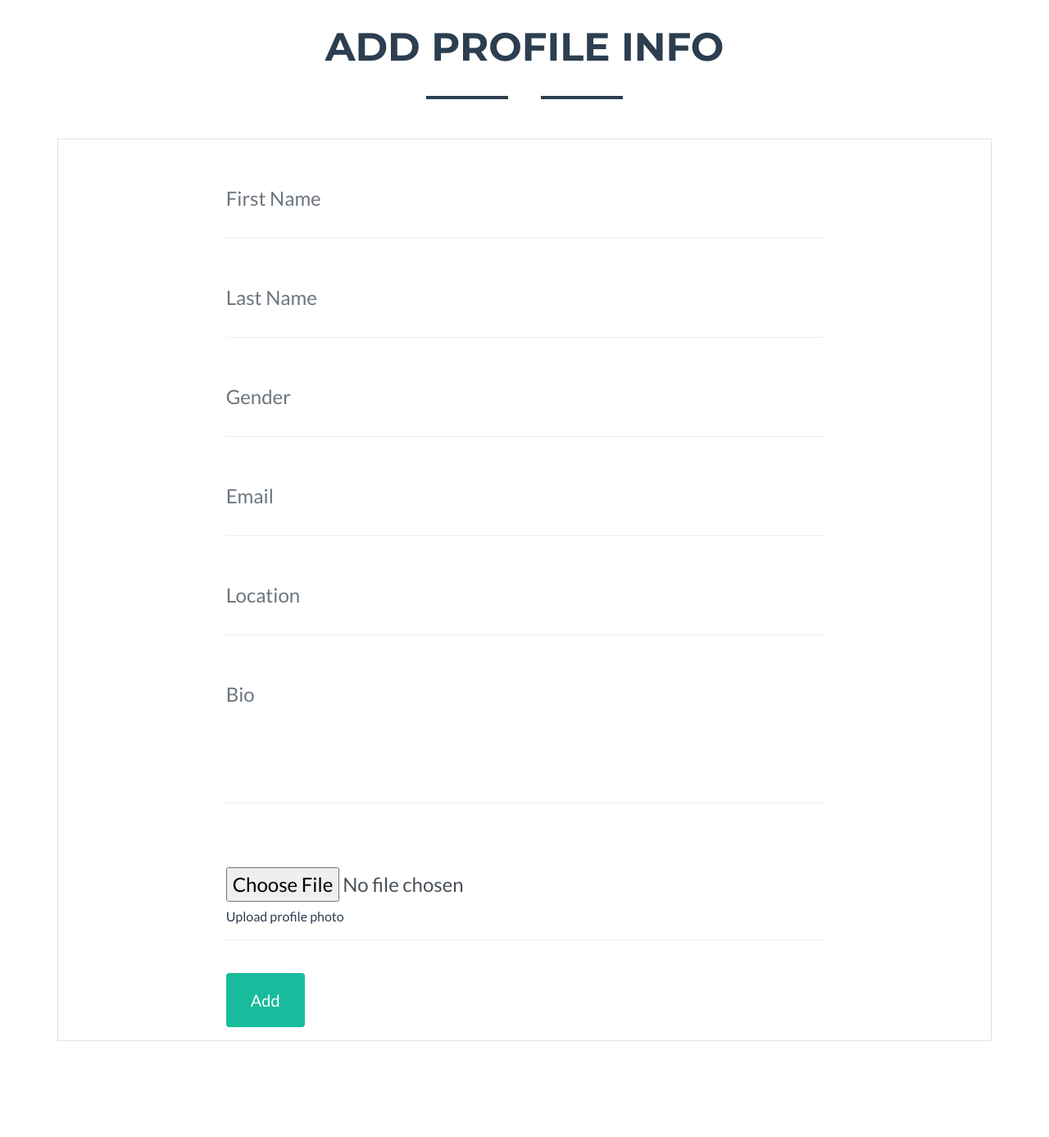
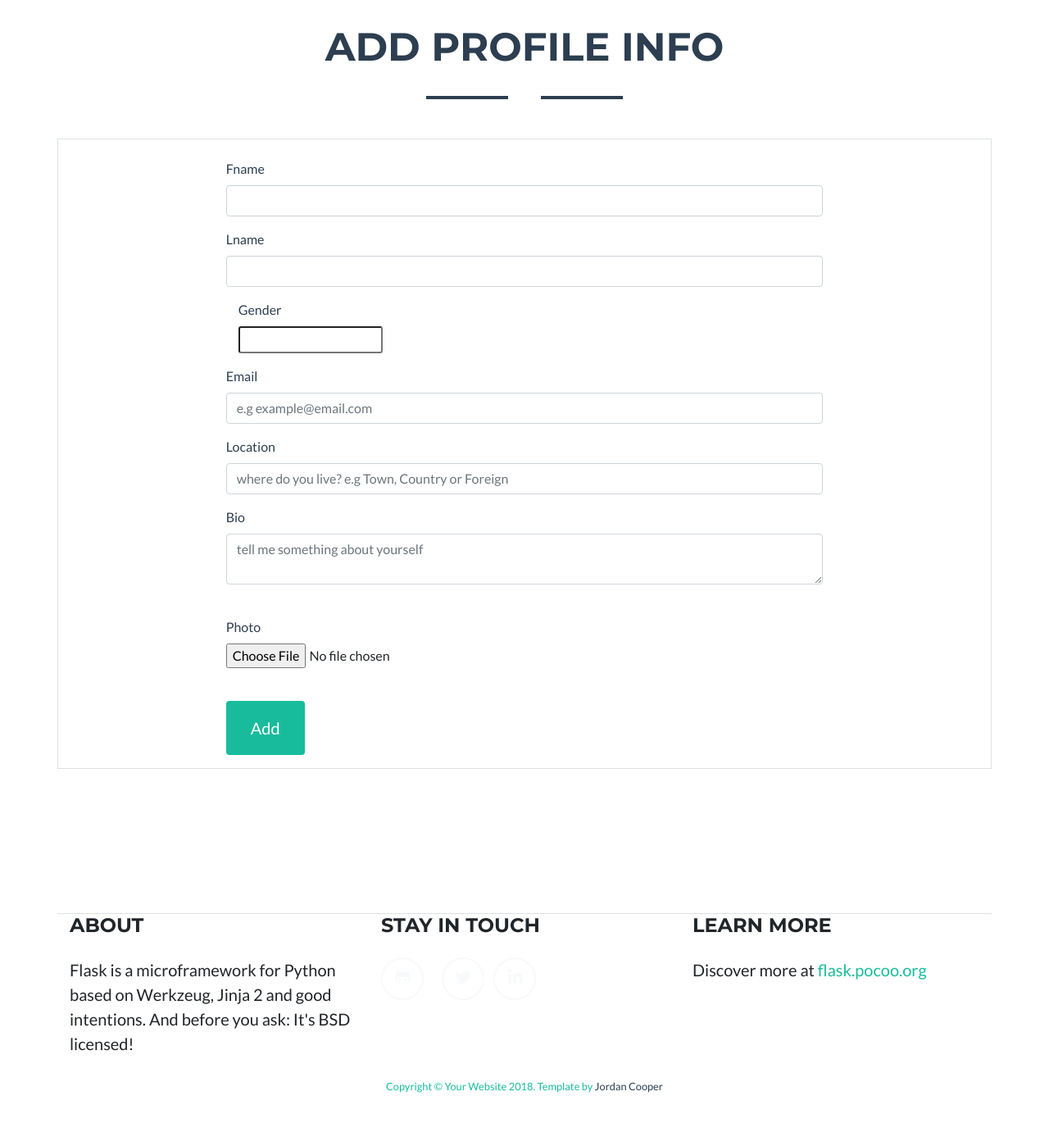
Before and after one commit to superrcoop/profile-manager, a Python web app: template app/templates/add_profile.html in a window 1280 px wide. Shown: the part 219-1606 px from the top of the page at 82% size. After the commit the page ends 1552 px from the top, so only its background shows below. Run offline with Jinja, Linux system fonts and the light colour scheme; the template is opened without the code that fills it, so the values that code supplies are empty, except form fields; form fields are guessed from the names that the template uses; some libraries are stand-ins or nearby versions.

Commit message:
saving changes for OS upgrade and error: watchdog

```diff
--- a/app/forms.py
+++ b/app/forms.py
@@ -9,11 +9,11 @@
 class AddProfile(FlaskForm):
     fname = StringField('First Name', validators=[Length(min=4, max=25,message=('Name does not satisfy condition ( 4 < name.length <= 25 )')),Required('Please provide a name')])
     lname = StringField('Last Name', validators=[Length(min=4, max=25,message=('Name does not satisfy condition ( 4 < name.length <= 25 )')),Required('Please provide a name')])
-    gender = SelectField('Gender',choices=[('M','Male'), ('F','Female'), ('D','Decline to answer')],validators=[Required('Select a gender')])
+    gender = SelectField('Gender',choices=[('S','Select Gender'),('M','Male'), ('F','Female'), ('D','Decline to answer')],validators=[Required('Select a gender')])
     email = StringField('Email Address', validators=[Email(message='This is not a valid email'), Length(min=6, max=40,message=('Email does not satisfy condition ( 6 < email.length <= 40 )')),Required('Please provide an email address')])
     location = StringField('Location', validators=[Length(min=1, max=50)])
-    bio = StringField('Biography', validators=[Length(min=3, max=500),Required('Say something about you')])
-    photo= FileField('Upload', validators=[
+    bio = StringField('Biography', validators=[Length(min=3, max=500),Required('Put something ya so,form wont validate when empty')])
+    photo= FileField('Upload Profile Photo', validators=[
         FileRequired(),
         FileAllowed(ALLOWED_EXTENSIONS, 'Images only!')
     ])
--- a/app/static/css/app.css
+++ b/app/static/css/app.css
@@ -198,42 +198,6 @@
   }
 }
 
-.floating-label-form-group {
-  position: relative;
-  border-bottom: 1px solid #e9ecef;
-}
-
-.floating-label-form-group input,
-.floating-label-form-group textarea {
-  font-size: 1.5em;
-  position: relative;
-  z-index: 1;
-  padding-right: 0;
-  padding-left: 0;
-  resize: none;
-  border: none;
-  border-radius: 0;
-  background: none;
-  box-shadow: none !important;
-}
-
-.floating-label-form-group label {
-  font-size: 0.85em;
-  line-height: 1.764705882em;
-  position: relative;
-  z-index: 0;
-  top: 2em;
-  display: block;
-  margin: 0;
-  -webkit-transition: top 0.3s ease, opacity 0.3s ease;
-  -moz-transition: top 0.3s ease, opacity 0.3s ease;
-  -ms-transition: top 0.3s ease, opacity 0.3s ease;
-  transition: top 0.3s ease, opacity 0.3s ease;
-  vertical-align: middle;
-  vertical-align: baseline;
-  opacity: 0;
-}
-
 .floating-label-form-group:not(:first-child) {
   padding-left: 14px;
   border-left: 1px solid #e9ecef;
@@ -290,6 +254,8 @@
   background-color: #2C3E50 !important;
 }
 
+
+
 .text-primary {
   color: #18BC9C !important;
 }
--- a/app/templates/add_profile.html
+++ b/app/templates/add_profile.html
@@ -23,51 +23,51 @@
             <form name="sentMessage" id="contactForm" enctype="multipart/form-data" action="{{url_for('add_profile')}}" method="post">
             	{{ form.csrf_token }}
               <div class="control-group">
-                <div class="form-group floating-label-form-group controls mb-0 pb-2 ">
+                <div class="form-group floating-label-form-group controls "><br>
 
                   {{ form.fname.label(class="text-secondary")}}<br>
-                  {{ form.fname(class="form-control" ,placeholder="First Name")}}
+                  {{ form.fname(class="form-control" )}}
                   <p class="help-block text-danger">{{ form.fname.errors[0]}}</p>
 
                 </div>
               </div>
               <div class="control-group">
-                <div class="form-group floating-label-form-group controls mb-0 pb-2 ">
-
+                <div class="form-group floating-label-form-group controls  ">
                   {{ form.lname.label(class="text-secondary")}}<br>
-                  {{ form.lname(class="form-control" ,placeholder="Last Name")}}
+                  {{ form.lname(class="form-control" )}}
                   <p class="help-block text-danger">{{ form.lname.errors[0]}}</p>
 
                 </div>
               </div>
               <div class="control-group">
-                <div class="form-group floating-label-form-group controls mb-0 pb-2">
+                <div class="form-group floating-label-form-group controls col-sm-4">
+
                   {{ form.gender.label(class="text-secondary")}}<br>
-                  {{ form.gender(class="form-control" ,placeholder="Gender")}}
+                  {{ form.gender(class="form-control-sm" )}}
                   <p class="help-block text-danger">{{ form.gender.errors[0]}}</p>
 
                 </div>
               </div>
               <div class="control-group">
-                <div class="form-group floating-label-form-group controls mb-0 pb-2">
+                <div class="form-group floating-label-form-group controls ">
                   {{ form.email.label(class="text-secondary")}}<br>
-                  {{ form.email(class="form-control" ,placeholder="Email")}}
+                  {{ form.email(class="form-control" ,placeholder="e.g example@email.com")}}
                   <p class="help-block text-danger">{{ form.email.errors[0]}}</p>
 
                 </div>
               </div>
               <div class="control-group">
-                <div class="form-group floating-label-form-group controls mb-0 pb-2">
+                <div class="form-group floating-label-form-group controls ">
                   {{ form.location.label(class="text-secondary")}}<br>
-                  {{ form.location(class="form-control" ,placeholder="Location")}}
+                  {{ form.location(class="form-control" ,placeholder="where do you live? e.g Town, Country or Foreign")}}
                   <p class="help-block text-danger">{{ form.location.errors[0]}}</p>
 
                 </div>
               </div>
               <div class="control-group">
-                <div class="form-group floating-label-form-group controls mb-0 pb-2">
+                <div class="form-group floating-label-form-group controls " >
                   {{ form.bio.label(class="text-secondary")}}<br>
-                  {{ form.bio(class="form-control" ,placeholder="Bio")}}<br><br>
+                  {{ form.bio(class="form-control" ,placeholder="tell me something about yourself")}}
                   <p class="help-block text-danger">{{ form.bio.errors[0]}}</p>
 
                 </div>
@@ -75,8 +75,8 @@
               <div class="control-group">
                 <div class="form-group floating-label-form-group controls  "><br>
                   {{ form.photo.label(class="text-secondary")}}<br>
-                  {{ form.photo(class="form-control" ,placeholder="Upload Photo")}}
-                 <p class="text-secondary">Upload profile photo</p>
+                  {{ form.photo(class="form-control-file" )}}
+
                 <p class="help-block text-danger">{{ form.photo.errors[0]}}</p>
 
                 </div>
--- a/app/templates/header.html
+++ b/app/templates/header.html
@@ -13,7 +13,7 @@
           <a class="nav-link py-3 px-0 px-lg-3 rounded js-scroll-trigger" href="{{ url_for('home') }}">Home <span class="sr-only">(current)</span></a>
         </li>
         <li class="nav-item mx-0 mx-lg-1">
-          <a class="nav-link py-3 px-0 px-lg-3 rounded js-scroll-trigger" href="{{ url_for('add_profile') }}">Profile</a>
+          <a class="nav-link py-3 px-0 px-lg-3 rounded js-scroll-trigger" href="{{ url_for('profile') }}">Profile</a>
         </li>
 
       </ul>
```
Also changed, not shown: app/templates/profile.html (+4 -4 lines), app/views.py (+16 -9 lines).
